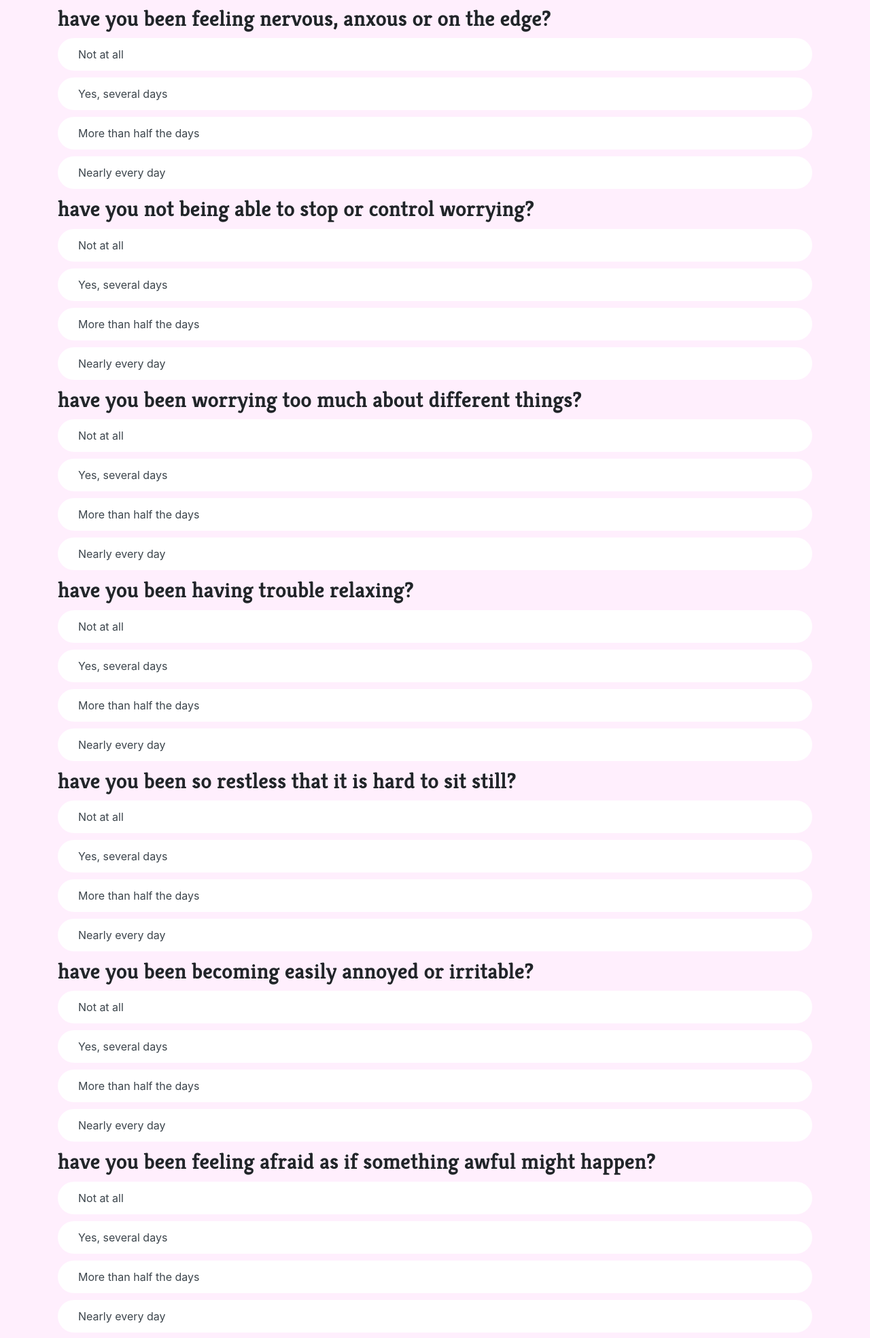
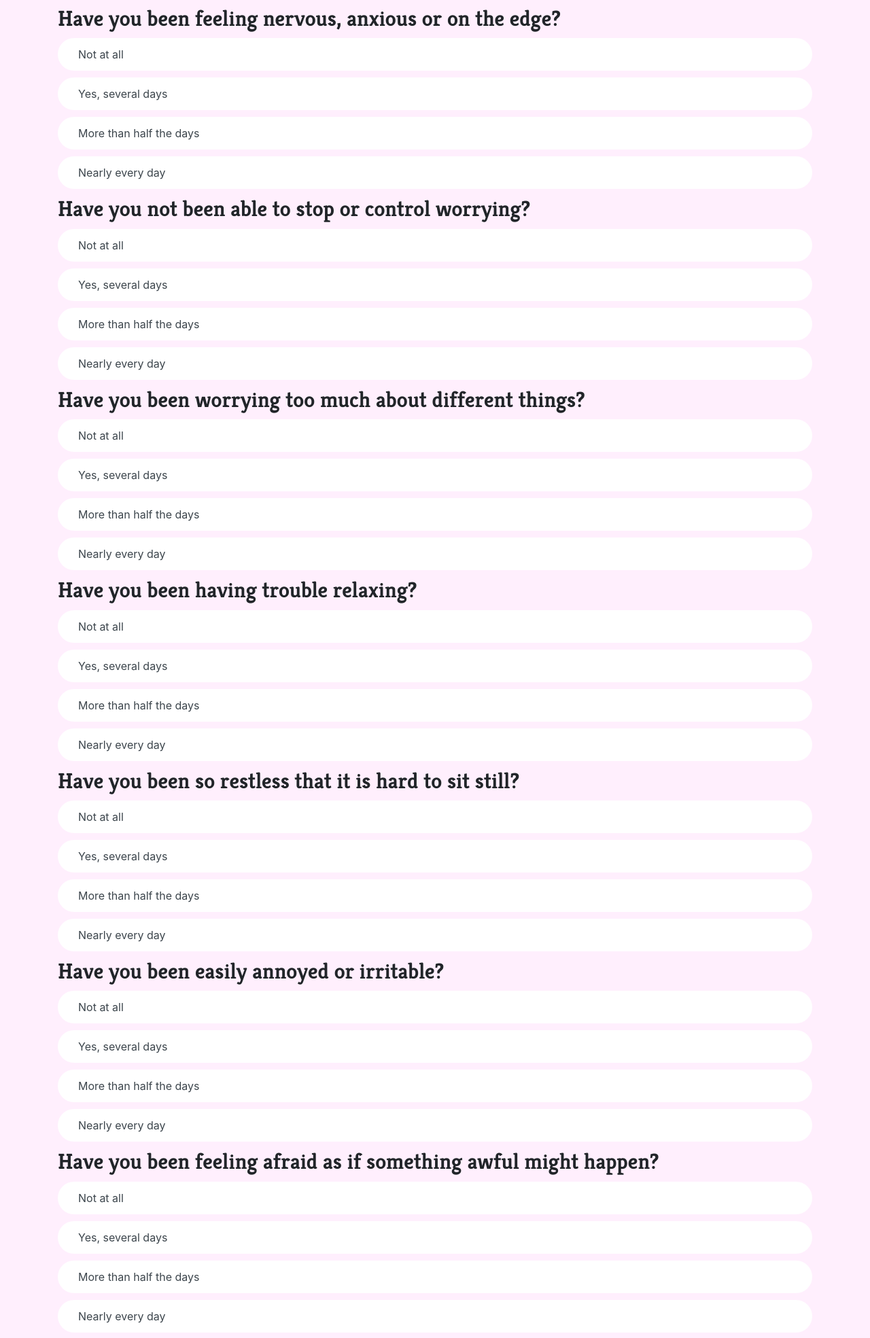
Before and after one commit to VTRS/tracking-assistant, a Flask app: page /gad in a window 1280 px wide. Shown: the top 1969 px of the page at 68% size. Run offline with Flask 2, Linux system fonts and the light colour scheme; some libraries are stand-ins or nearby versions.

Commit message:
done for now

```diff
--- a/application/routes.py
+++ b/application/routes.py
@@ -17,7 +17,7 @@ def set_keys(collection, key):
     collection_list = collection.find({})
 
     for element in collection_list:
-        if bcrypt.hashpw(key.encode('utf-8'), element['secret']):
+        if bcrypt.hashpw(key.encode('utf-8'), element['secret']) == element['secret']:
             return element['public']
     return 0
 
@@ -43,6 +43,7 @@ def handle_login():
 @main.route("/data")
 def data():
     gad_data = mongo.db.gad_data
+    print (session['mh'])
     data = gad_data.find({'patient': session['mh']})
     labels = []
     scores = []
@@ -122,7 +123,7 @@ def register():
                 'secret': personal_data,
                 'public': personal_public,
                 'name': 'anon',
-                'therapist': 'Psich Claudia'
+                'therapist': 'information of the therapist'
             })
             session['personal'] = personal_public
             session['mh'] = mh_public
--- a/application/templates/gad.html
+++ b/application/templates/gad.html
@@ -2,7 +2,7 @@
 
 {% block content %}
 <form action="{{ url_for('main.gad_results') }}" method="POST" class="form mt-2">
-    <h2 class="dxtr-txt">have you been feeling nervous, anxous or on the edge?</h2>
+    <h2 class="dxtr-txt">Have you been feeling nervous, anxious or on the edge?</h2>
     <div class="inputGroup">
         <input id="radio1one" name="one" type="radio" value="0" required/>
         <label for="radio1one">Not at all</label>
@@ -19,7 +19,7 @@
         <input id="radio4one" name="one" type="radio" value="3"/>
         <label for="radio4one">Nearly every day</label>
     </div>
-    <h2 class="dxtr-txt">have you not being able to stop or control worrying?</h2>
+    <h2 class="dxtr-txt">Have you not been able to stop or control worrying?</h2>
     <div class="inputGroup">
         <input id="radio1two" name="two" type="radio" value="0" required/>
         <label for="radio1two">Not at all</label>
@@ -36,7 +36,7 @@
         <input id="radio4two" name="two" type="radio" value="3"/>
         <label for="radio4two">Nearly every day</label>
     </div>
-    <h2 class="dxtr-txt">have you been worrying too much about different things?</h2>
+    <h2 class="dxtr-txt">Have you been worrying too much about different things?</h2>
     <div class="inputGroup">
         <input id="radio1three" name="three" type="radio" value="0" required/>
         <label for="radio1three">Not at all</label>
@@ -53,7 +53,7 @@
         <input id="radio4three" name="three" type="radio" value="3"/>
         <label for="radio4three">Nearly every day</label>
     </div>
-    <h2 class="dxtr-txt">have you been having trouble relaxing?</h2>
+    <h2 class="dxtr-txt">Have you been having trouble relaxing?</h2>
     <div class="inputGroup">
         <input id="radio1four" name="four" type="radio" value="0" required/>
         <label for="radio1four">Not at all</label>
@@ -70,7 +70,7 @@
         <input id="radio4four" name="four" type="radio" value="3"/>
         <label for="radio4four">Nearly every day</label>
     </div>
-    <h2 class="dxtr-txt">have you been so restless that it is hard to sit still?</h2>
+    <h2 class="dxtr-txt">Have you been so restless that it is hard to sit still?</h2>
     <div class="inputGroup">
         <input id="radio1five" name="five" type="radio" value="0" required/>
         <label for="radio1five">Not at all</label>
@@ -87,7 +87,7 @@
         <input id="radio4five" name="five" type="radio" value="3"/>
         <label for="radio4five">Nearly every day</label>
     </div>
-    <h2 class="dxtr-txt">have you been becoming easily annoyed or irritable?</h2>
+    <h2 class="dxtr-txt">Have you been easily annoyed or irritable?</h2>
     <div class="inputGroup">
         <input id="radio1six" name="six" type="radio" value="0" required/>
         <label for="radio1six">Not at all</label>
@@ -104,7 +104,7 @@
         <input id="radio4six" name="six" type="radio" value="3"/>
         <label for="radio4six">Nearly every day</label>
     </div>
-    <h2 class="dxtr-txt">have you been feeling afraid as if something awful might happen?</h2>
+    <h2 class="dxtr-txt">Have you been feeling afraid as if something awful might happen?</h2>
     <div class="inputGroup">
         <input id="radio1seven" name="seven" type="radio" value="0" required/>
         <label for="radio1seven">Not at all</label>
--- a/application/templates/index.html
+++ b/application/templates/index.html
@@ -12,7 +12,7 @@
                 <form action="{{ url_for('main.handle_login') }}" method="POST">
                     <div class="form-group">
                       <label for="username">Username</label>
-                      <input type="text" class="form-control" id="username" name="username" aria-describedby="emailHelp" placeholder="Enter email">
+                      <input type="text" class="form-control" id="username" name="username" aria-describedby="userHelp" placeholder="username">
                     </div>
                     <div class="form-group">
                       <label for="exampleInputPassword1">Password</label>
```
Also changed, not shown: application/templates/privacy.html (+6 -6 lines).
